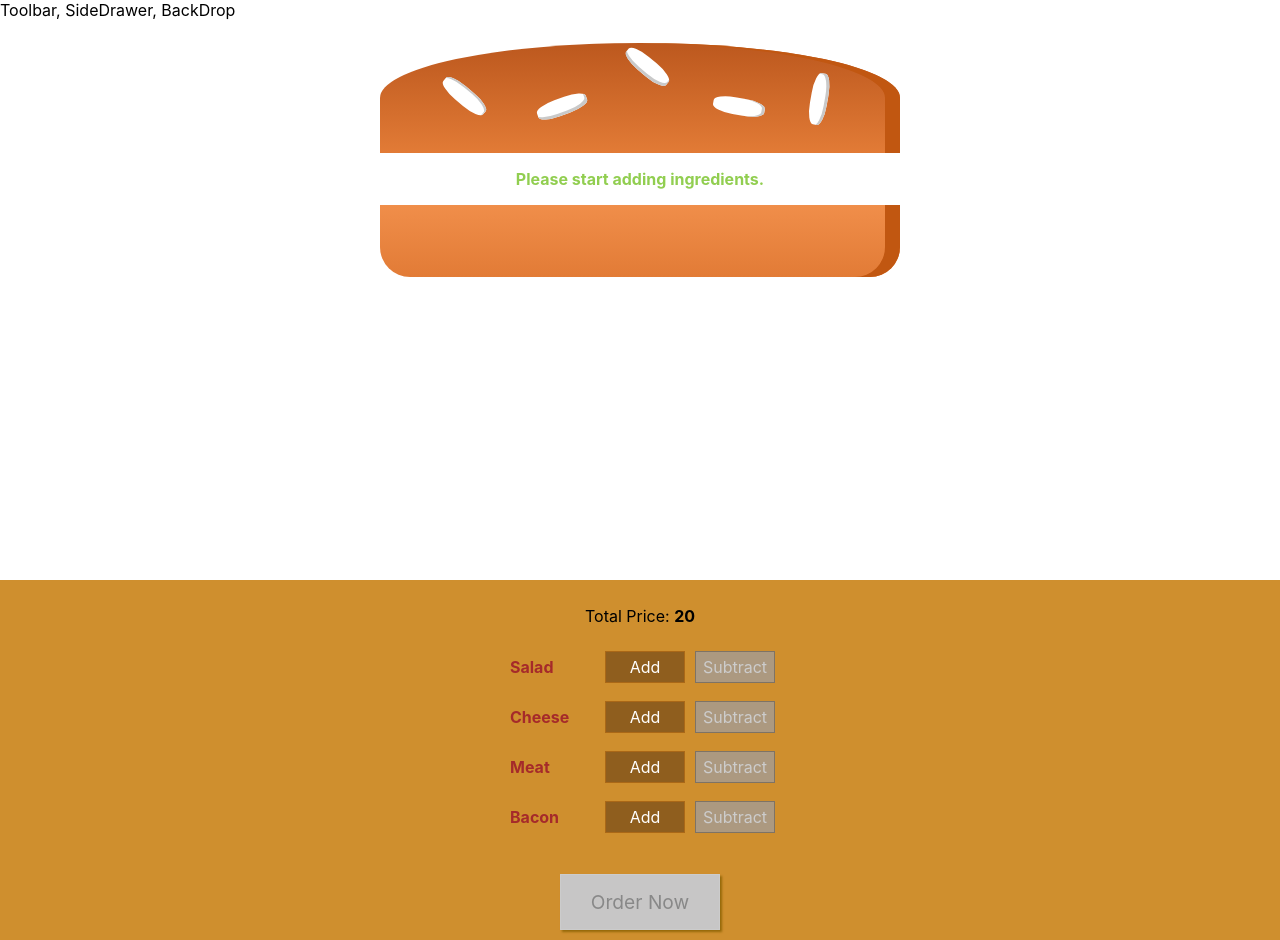
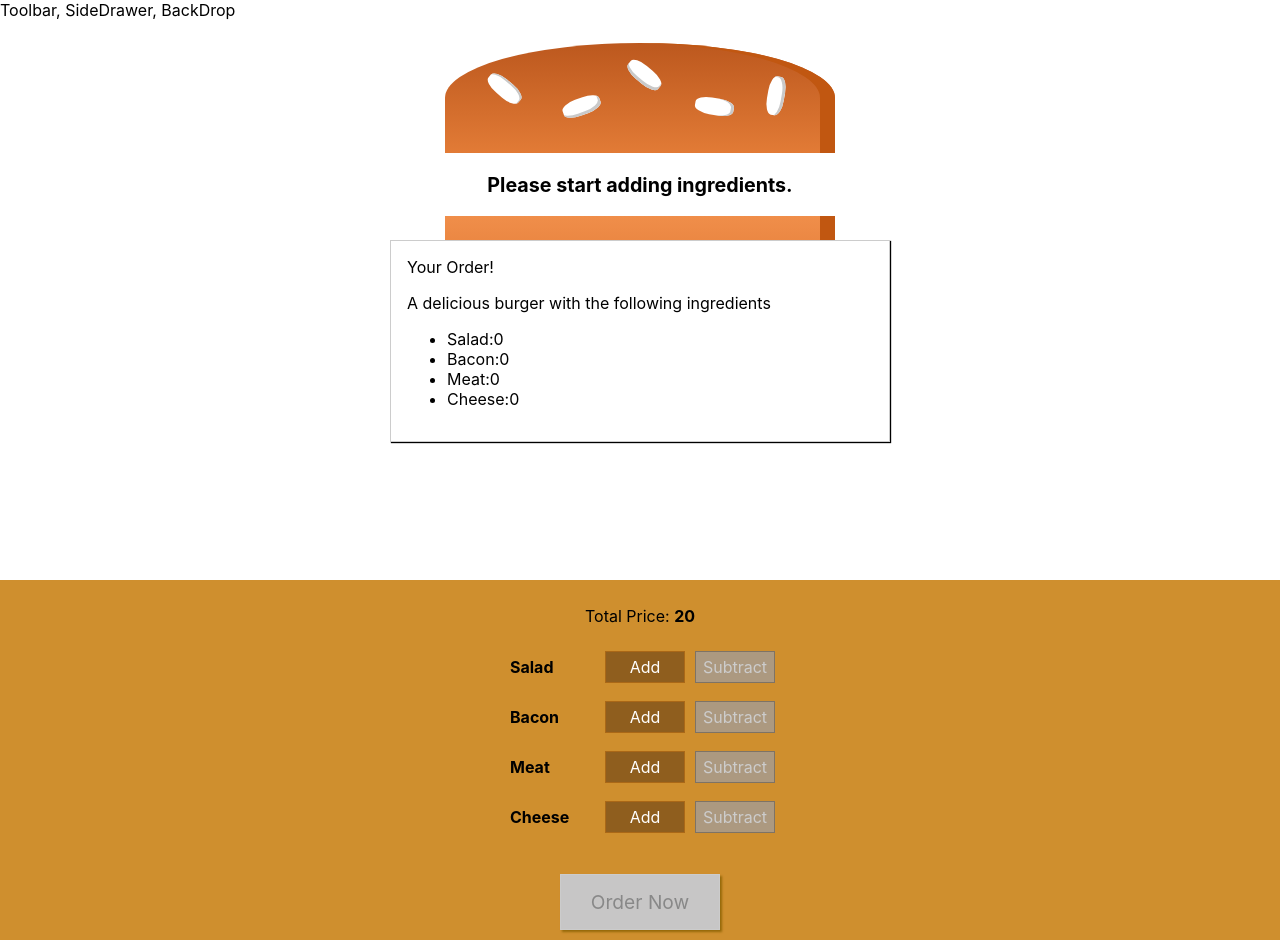
Before and after one commit to connect-sonveer/burger-builder, a React (Create React App) app: page / in a window 1280 px wide. Built offline with nearby package versions, Linux system fonts and the light colour scheme.

Commit message:
added modal to display order summary

```diff
--- a/src/components/Burger/BurgerIngredient/BurgerIngredient.module.css
+++ b/src/components/Burger/BurgerIngredient/BurgerIngredient.module.css
@@ -1,6 +1,6 @@
 .BreadBottom {
   height: 13%;
-  width: 80%;
+  width: 60%;
   background: linear-gradient(#f08e4a, #e27b36);
   border-radius: 0 0 30px 30px;
   box-shadow: inset -15px 0 #c15711;
@@ -9,7 +9,7 @@
 
 .BreadTop {
   height: 20%;
-  width: 80%;
+  width: 60%;
   background: linear-gradient(#bc581e, #e27b36);
   border-radius: 50% 50% 0 0;
   box-shadow: inset -15px 0 #c15711;
@@ -81,7 +81,7 @@
 }
 
 .Meat {
-  width: 80%;
+  width: 60%;
   height: 8%;
   background: linear-gradient(#7f3608, #702e05);
   margin: 2% auto;
@@ -89,7 +89,7 @@
 }
 
 .Cheese {
-  width: 90%;
+  width: 70%;
   height: 4.5%;
   margin: 2% auto;
   background: linear-gradient(#f4d004, #d6bb22);
@@ -97,7 +97,7 @@
 }
 
 .Salad {
-  width: 85%;
+  width: 65%;
   height: 7%;
   margin: 2% auto;
   background: linear-gradient(#228c1d, #91ce50);
@@ -105,12 +105,12 @@
 }
 
 .Bacon {
-  width: 80%;
+  width: 60%;
   height: 3%;
   background: linear-gradient(#bf3813, #c45e38);
   margin: 2% auto;
 }
-p {
+.BreadTop p {
   color: #91ce50;
   font-size: 16px;
 }
--- /dev/null
+++ b/src/components/Burger/OrderSummary/OrderSummary.js
@@ -0,0 +1,24 @@
+import React from 'react';
+import Aux from '../../../hoc/Aux';
+
+const OrderSummary = (props) => {
+  const { ingredients } = props;
+  const ingredientSummary = Object.keys(ingredients).map((igKeys) => {
+    return (
+      <li key={igKeys}>
+        <span style={{ textTransform: 'capitalize' }}>
+          {igKeys}:{ingredients[igKeys]}
+        </span>
+      </li>
+    );
+  });
+  return (
+    <Aux>
+      <div>Your Order!</div>
+      <p>A delicious burger with the following ingredients</p>
+      <ul>{ingredientSummary}</ul>
+    </Aux>
+  );
+};
+
+export default OrderSummary;
--- a/src/components/Layout/Layout.module.css
+++ b/src/components/Layout/Layout.module.css
@@ -1,4 +1,4 @@
 .content {
   margin-top: 10px;
-  color: brown;
+  color: black;
 }
--- /dev/null
+++ b/src/components/UI/Modal/Modal.js
@@ -0,0 +1,8 @@
+import React from 'react';
+import Style from './Modal.module.css';
+
+const Modal = (props) => {
+  return <div className={Style.Modal}>{props.children}</div>;
+};
+
+export default Modal;
--- /dev/null
+++ b/src/components/UI/Modal/Modal.module.css
@@ -0,0 +1,20 @@
+.Modal {
+  position: fixed;
+  z-index: 500;
+  background-color: white;
+  width: 70%;
+  border: 1px solid #ccc;
+  box-shadow: 1px 1px 1px black;
+  padding: 16px;
+  left: 15%;
+  top: 30%;
+  box-sizing: border-box;
+  transition: all 0.3s ease-out;
+}
+
+@media (min-width: 600px) {
+  .Modal {
+    width: 500px;
+    left: calc(50% - 250px);
+  }
+}
--- a/src/containers/BurgerBuilder/BurgerBuilder.js
+++ b/src/containers/BurgerBuilder/BurgerBuilder.js
@@ -3,6 +3,8 @@
 import Burger from '../../components/Burger/Burger';
 import BuildControls from '../../components/Burger/BuildControls/BuildControls';
 import { INGREDIENT_PRICE } from '../../helpers/Constants';
+import Modal from '../../components/UI/Modal/Modal';
+import OrderSummary from '../../components/Burger/OrderSummary/OrderSummary';
 
 class BurgerBuilder extends Component {
   state = {
@@ -18,8 +20,8 @@
 
   handlePurchase = (ingredients) => {
     const sum = Object.keys(ingredients)
-      .map((keys) => {
-        return ingredients[keys];
+      .map((igKeys) => {
+        return ingredients[igKeys];
       })
       .reduce((accumulater, element) => {
         return accumulater + element;
@@ -51,7 +53,7 @@
   };
 
   render() {
-    const { totalPrice, isPurchasable } = this.state;
+    const { ingredients, totalPrice, isPurchasable } = this.state;
     const disabledButtons = {
       ...this.state.ingredients,
     };
@@ -62,7 +64,10 @@
 
     return (
       <Aux>
-        <Burger ingredients={this.state.ingredients} />
+        <Modal>
+          <OrderSummary ingredients={ingredients} />
+        </Modal>
+        <Burger ingredients={ingredients} />
         <BuildControls
           addIngredient={this.addIngredientHandler}
           removeIngredient={this.removeIngredientHandler}
--- a/src/helpers/Constants.js
+++ b/src/helpers/Constants.js
@@ -1,8 +1,8 @@
 export const CONTROLS = [
   { label: 'Salad', type: 'salad' },
+  { label: 'Bacon', type: 'bacon' },
+  { label: 'Meat', type: 'meat' },
   { label: 'Cheese', type: 'cheese' },
-  { label: 'Meat', type: 'meat' },
-  { label: 'Bacon', type: 'bacon' },
 ];
 
 export const INGREDIENT_PRICE = {
```
Also changed, not shown: src/components/UI/Backdrop/Backdrop.js (added).
